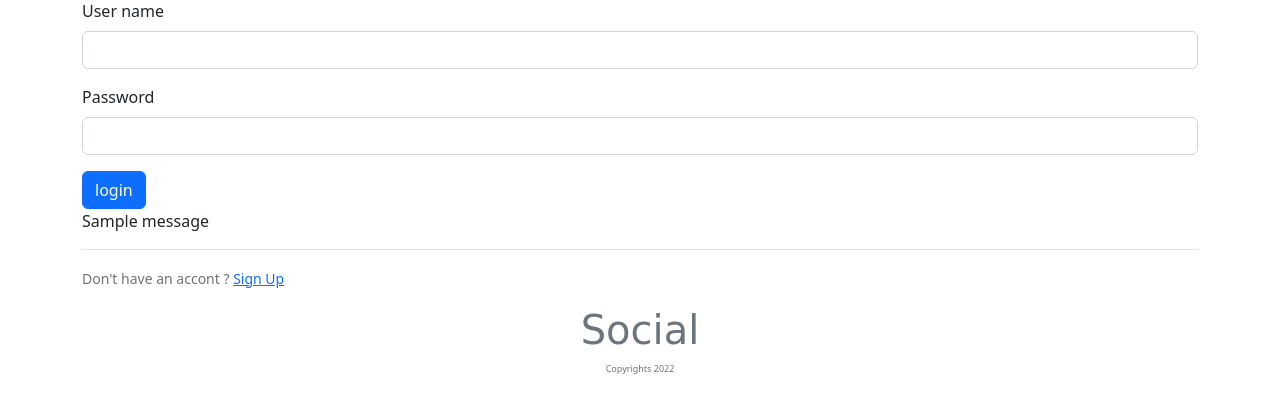
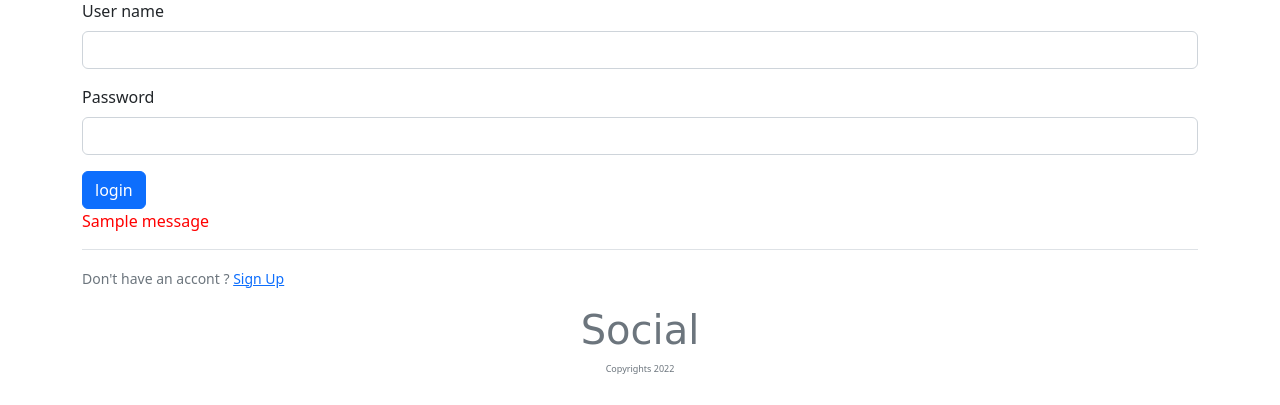
Before and after one commit to leonkae/Social, a Django app: page / in a window 1280 px wide. Shown: the part 247-652 px from the top of the page. Run offline with Django 4.2, Linux system fonts and the light colour scheme; tables that the repository leaves empty hold one stand-in row (values such as "Sample post"); one stand-in notice (Sample message) is shown; some web fonts are replaced.

Commit message:
views, templates and db modified

```diff
--- a/socials/templates/social/login.html
+++ b/socials/templates/social/login.html
@@ -43,7 +43,7 @@
   </form>
 
   {% for message in messages %}
-    <p id="message">{{message}}</p>
+    <p id="message" style="color:red;">{{message}}</p>
   {% endfor %}
   <div class="border-top pt-3 mt-2">
     <small class="text-muted">
--- a/socials/views.py
+++ b/socials/views.py
@@ -21,7 +21,7 @@ def loginPage(request):
                 login(request, user)
                 return redirect('home')
             else:
-                messages.info(request,'check username or password')
+                messages.info(request,'Check username or password !')
 
         return render(request, 'social/login.html')
 
```
Also changed, not shown: db.sqlite3.
